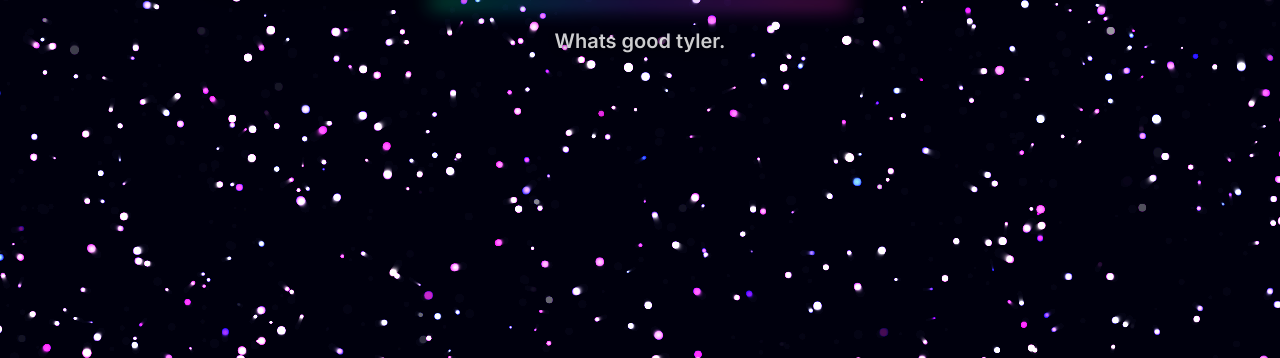
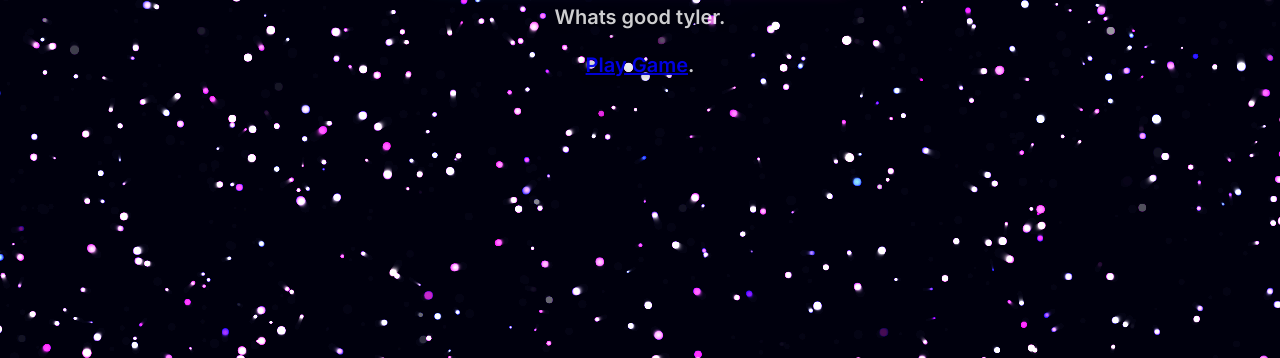
Before and after one commit to oxytog/oxytog.github.io, a plain HTML site: page index.html in a window 1280 px wide. Shown: the part 442-800 px from the top of the page. Drawn offline with Linux system fonts and the light colour scheme; animation ran at ten frames a second.

Commit message:
Update index.html

```diff
--- a/index.html
+++ b/index.html
@@ -195,6 +195,8 @@
       <h1 class="title">Hello Tyler Hall</h1>
       <div class="underline" aria-hidden="true"></div>
       <div class="sub">Whats good tyler.</div>
+      <div class="sub"><a href="https://tylerhall.club/game.html">Play Game</a>.</div>
+
     </div>
   </div>
 
```
